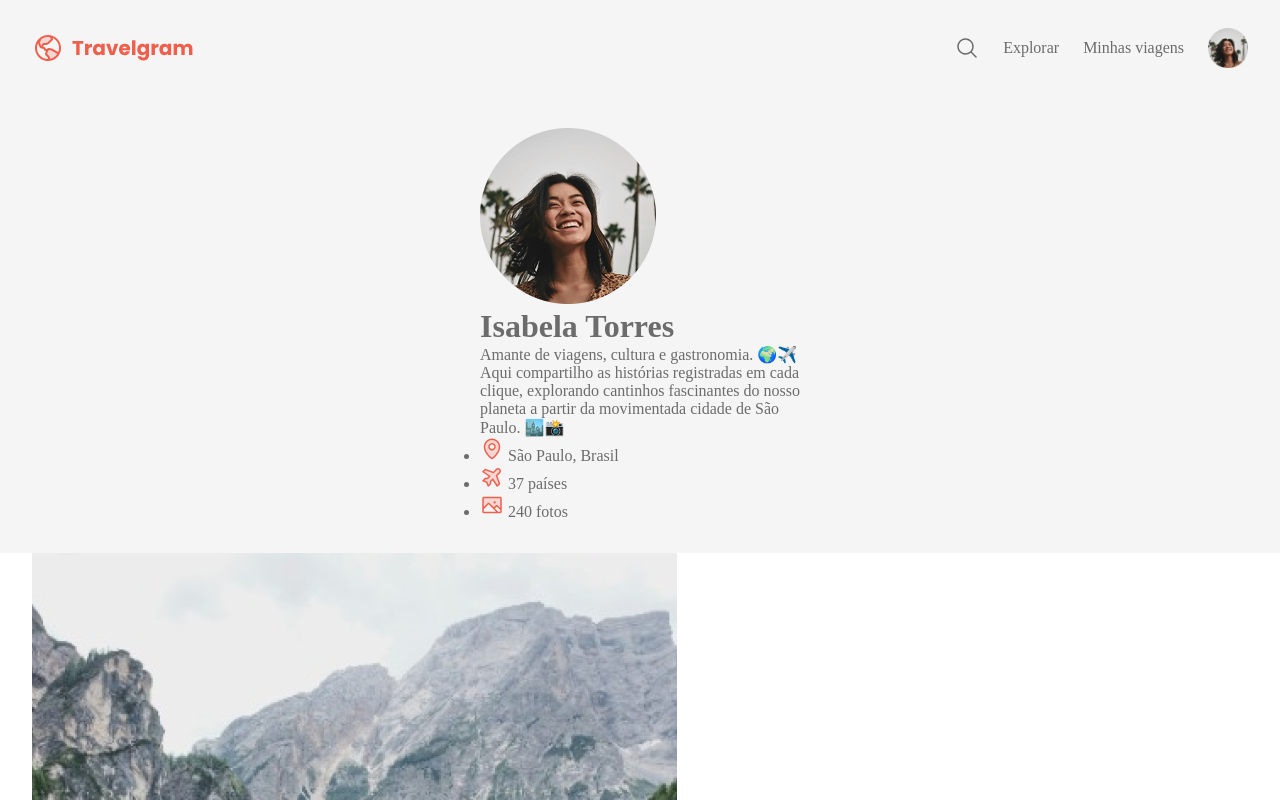
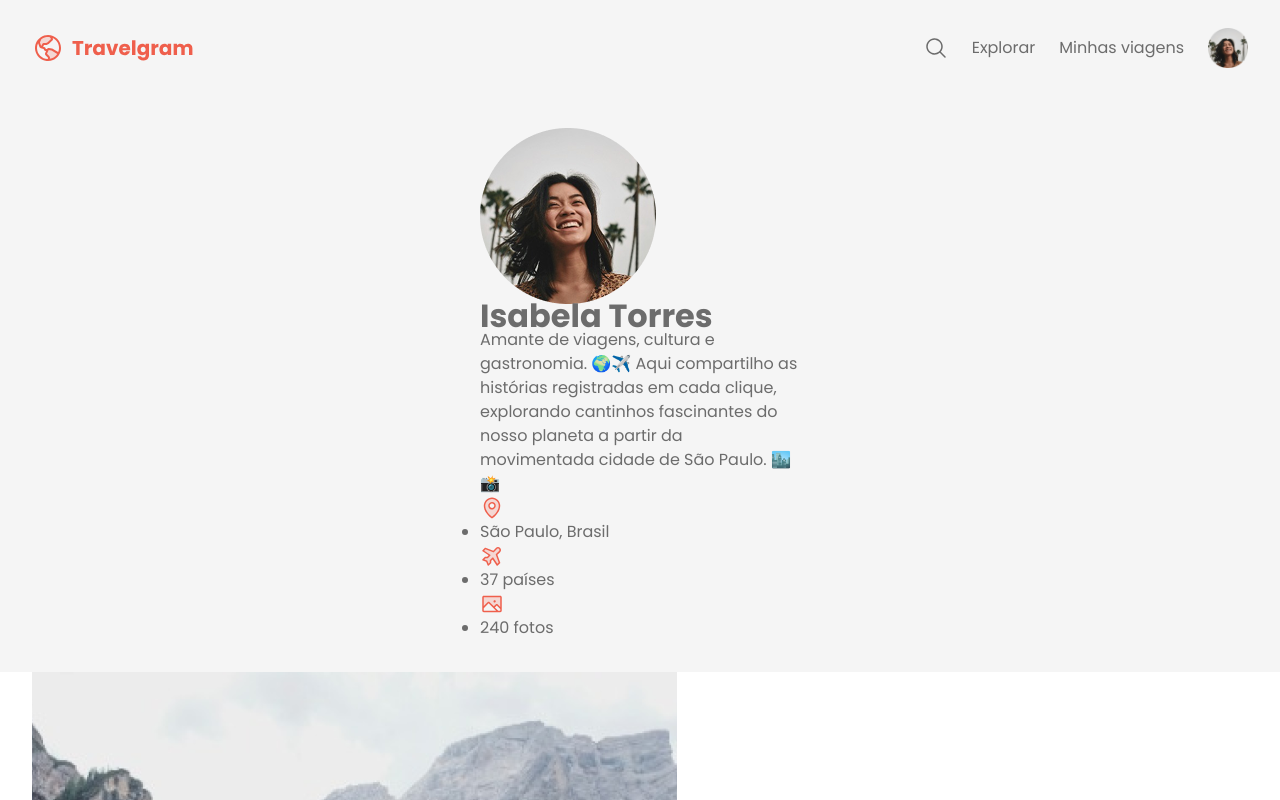
Before and after one commit to WessYu/Travelgram, a plain HTML site: page index.html in a window 1280 px wide. Shown: the top 800 px of the page. Drawn offline with Linux system fonts and the light colour scheme.

Commit message:
style: improve global layout foundation

```diff
--- a/styles/global.css
+++ b/styles/global.css
@@ -1,34 +1,44 @@
-*{
+* {
     margin: 0;
     padding: 0;
     box-sizing: border-box;
 }
 
-:root{
+:root {
     --brand-color: #EF5F4C;
     --shape-transparency: #ffffff8f;
-    --background-color:#FFFFFF;
-    --surface-color:#F5F5F5;
-    --skeleton-color:#D9D9D9;
-    --text-color-primary:#313131;
-    --text-color-secundary:#6C6C6C;
+    --background-color: #FFFFFF;
+    --surface-color: #F5F5F5;
+    --skeleton-color: #D9D9D9;
+    --text-color-primary: #313131;
+    --text-color-secundary: #6C6C6C;
 
-    --font-family: "Poppins", serif;
-    --text-lg: bold 32px/125% var(--font-family);
-    --text:16px/150% var(--font-family);
+    --font-family: "Poppins", sans-serif;
+    --text-lg: 700 32px/125% var(--font-family);
+    --text: 16px/150% var(--font-family);
     --text-md: 14px/175% var(--font-family);
     --text-sm: 12px/175% var(--font-family);
 }
 
-body{
-    font: var(--font-family);
+html {
+    scroll-behavior: smooth;
+}
+
+body {
+    font: var(--text);
     color: var(--text-color-secundary);
     background-color: var(--background-color);
+}
+
+img {
+    display: block;
+    max-width: 100%;
 }
 
 a {
     text-decoration: none;
     color: inherit;
+    transition: color 160ms ease;
 }
 
 a:hover {
@@ -42,6 +52,12 @@ a:hover {
     margin-inline: auto;
 }
 
-.bg-surface-color{
+.bg-surface-color {
     background-color: var(--surface-color);
 }
+
+@media (max-width: 720px) {
+    .container {
+        padding-inline: 20px;
+    }
+}
```
